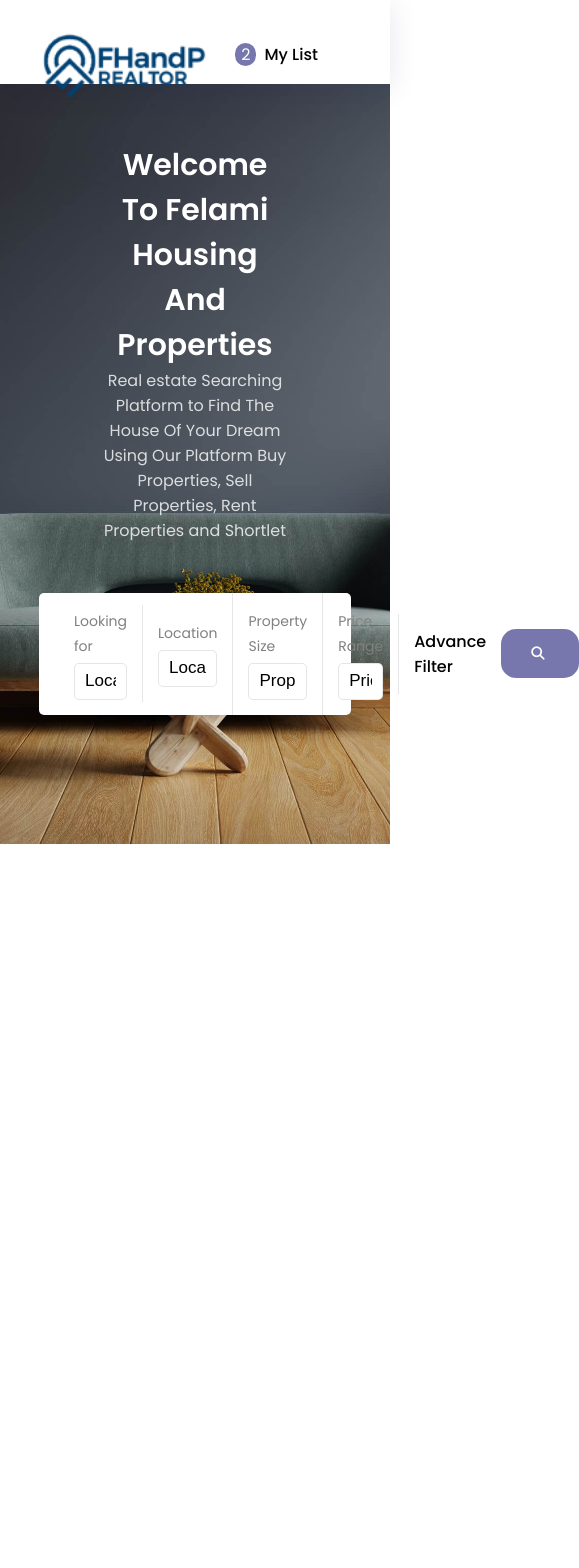
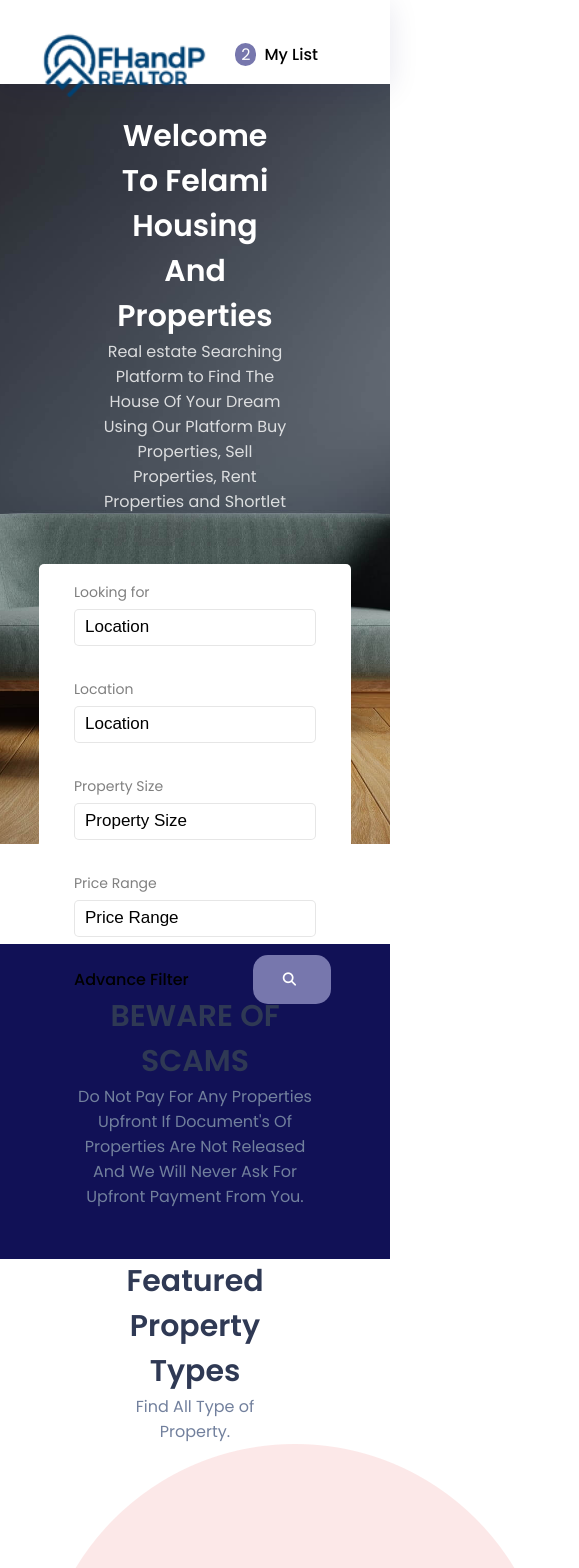
Before and after one commit to Teejay-deen/FHandP, a React (Create React App) app: page / in a window 390 px wide. Shown: the top 1568 px of the page, 579 px wide, since content can reach past the window. Before the commit the page ends 844 px from the top, so only its background shows below. Built offline with nearby package versions, Linux system fonts and the light colour scheme.

Commit message:
adding feature to Home Components

```diff
--- /dev/null
+++ b/src/components/home/Featured/Featured.jsx
@@ -0,0 +1,20 @@
+import React from 'react'
+import "./featured.css"
+import Heading from '../../common/Heading'
+import FeaturedCard from './FeaturedCard'
+
+const Featured = () => {
+  return (
+    <div>
+        <section className='featured background'>
+            <div className="container">
+                <Heading title=" Featured Property Types" subtitle="Find All Type of Property." />
+
+                <FeaturedCard />
+            </div>
+        </section>
+    </div>
+  )
+}
+
+export default Featured
--- /dev/null
+++ b/src/components/home/Featured/FeaturedCard.jsx
@@ -0,0 +1,20 @@
+import React from 'react'
+import { featured } from '../../data/Data'
+
+const FeaturedCard = () => {
+  return (
+    <div>
+        <div className="content grid5 mtop">
+            {featured.map((items, index)=>(
+                <div className="box" key={index}>
+                    <img src={items.cover} alt="" />
+                    <h4>{items.name}</h4>
+                    <label>{items.total}</label>
+                </div>
+            ))}
+        </div>
+    </div>
+  )
+}
+
+export default FeaturedCard
--- a/src/components/home/Hero/hero.css
+++ b/src/components/home/Hero/hero.css
@@ -60,3 +60,23 @@ form .box:nth-child(1){
 form h4 {
     font-weight: 500;
 }
+
+@media screen and (max-width:768px) {
+    .hero .container{
+        padding-top: 30px;
+     }
+
+
+     form{
+        display: flex;
+        flex-wrap: wrap;
+     }
+
+     form .box{
+        border-left: none;
+     }
+
+     form input{
+        width: 100%;
+     }
+}
--- a/src/components/home/Home.jsx
+++ b/src/components/home/Home.jsx
@@ -1,10 +1,14 @@
 import React from 'react'
 import Hero from './Hero/Hero'
+import Scammed from './scammed/Scammed'
+import Featured from './Featured/Featured'
 
 const Home = () => {
   return (
     <div>
         <Hero />
+        <Scammed />
+        <Featured />
     </div>
   )
 }
--- /dev/null
+++ b/src/components/home/scammed/Scammed.jsx
@@ -0,0 +1,23 @@
+import React from "react";
+import "./scammed.css";
+import Heading from "../../common/Heading";
+
+const Scammed = () => {
+  return (
+    <div className="scam">
+      {/* <h1>BEWARE OF SCAMS</h1>
+      <p>
+        Do Not Pay For Any Properties Upfront If Document's Of Properties Are
+        Not Released And We Will Never Ask For Upfront Payment From You.
+      </p> */}
+
+      <Heading
+        title="BEWARE OF SCAMS"
+        subtitle="Do Not Pay For Any Properties Upfront If Document's Of Properties Are
+        Not Released And We Will Never Ask For Upfront Payment From You."
+      />
+    </div>
+  );
+};
+
+export default Scammed;
--- /dev/null
+++ b/src/components/home/scammed/scammed.css
@@ -0,0 +1,21 @@
+
+.scam{
+    margin-top: 100px;
+    background-color: rgb(17, 17, 86);
+    align-items: center;
+    color: hsl(0, 0%, 100%);
+    padding: 50px 0;
+}
+
+.scam h1{
+    margin-top: 50px;
+    text-align: center;
+    width: 100%;
+    margin: auto;
+}
+
+.scam p{
+
+    text-align: center;
+
+}
```
Also changed, not shown: src/components/home/Featured/featured.css (added).
